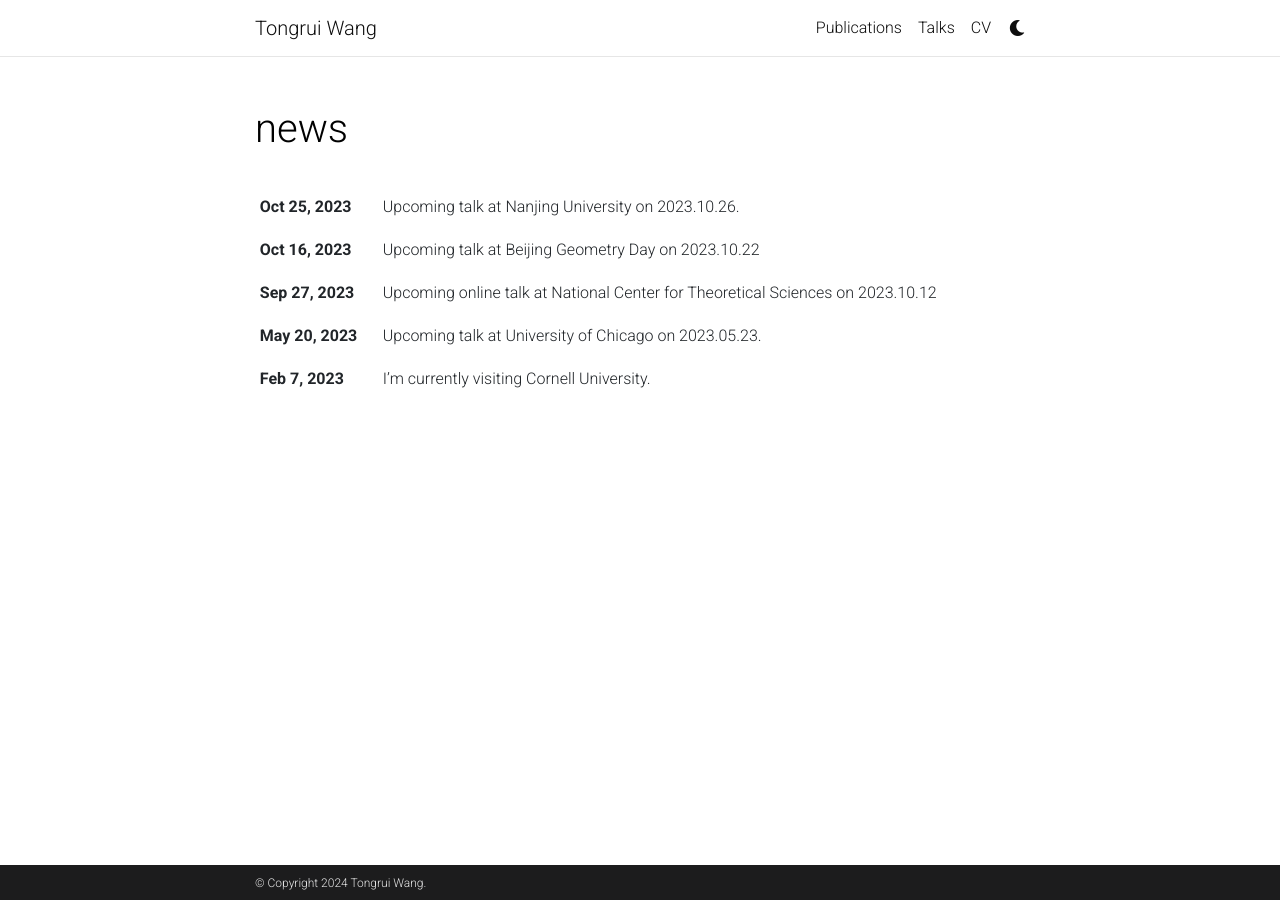
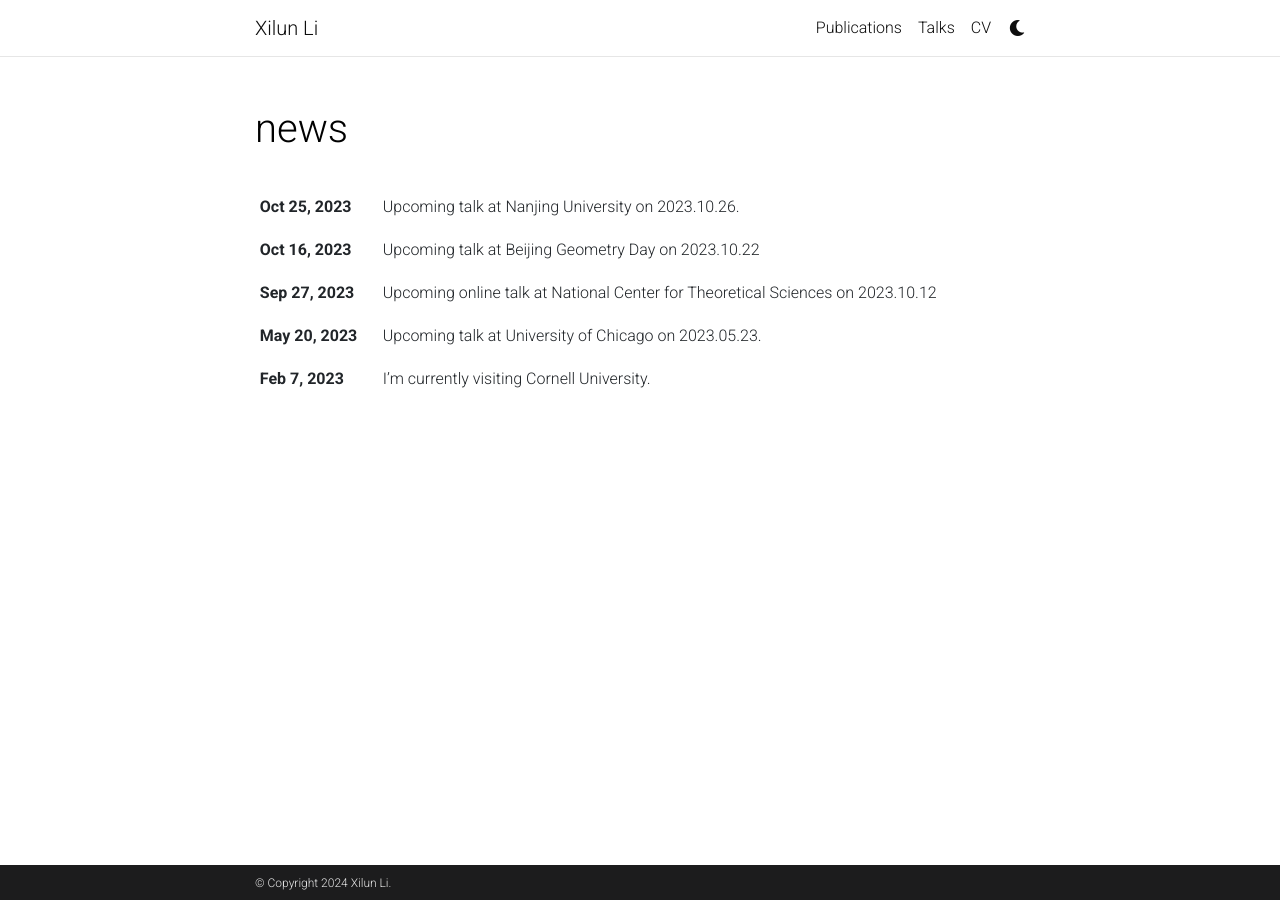
Before and after one commit to XilunL/XilunL.github.io, a Jekyll site: the page built from news.html, in a window 1280 px wide. Built offline with Jekyll 4.4.1, drawn with Linux system fonts in a browser that asks for light colours; comment, search, counter and statistics services are not loaded; a style sheet for code colours, icons or effects is not loaded.

Commit message:
Update _config.yml

```diff
--- a/_config.yml
+++ b/_config.yml
@@ -2,10 +2,10 @@
 # Site settings
 # -----------------------------------------------------------------------------
 
-title: Tongrui Wang # the website title (if blank, full name will be used instead)
-first_name: Tongrui
+title: Xilun Li # the website title (if blank, full name will be used instead)
+first_name: Xilun
 middle_name:
-last_name: Wang
+last_name: Li
 email: wangtongrui@westlake.edu.cn
 description: # the ">" symbol means to ignore newlines until "footer_text:"
 
@@ -16,7 +16,7 @@
 lang: en # the language of your site (for example: en, fr, cn, ru, etc.)
 icon: ⚛️  # the emoji used as the favicon (alternatively, provide image name in /assets/img/)
 
-url: https://TongruiWang.github.io # the base hostname & protocol for your site
+url: https://xilunl.github.io # the base hostname & protocol for your site
 baseurl: #/al-folio # the subpath of your site, e.g. /blog/
 last_updated: false # set to true if you want to display last updated in the footer
 impressum_path:  # set to path to include impressum link in the footer, use the same path as permalink in a page, helps to conform with EU GDPR
```
